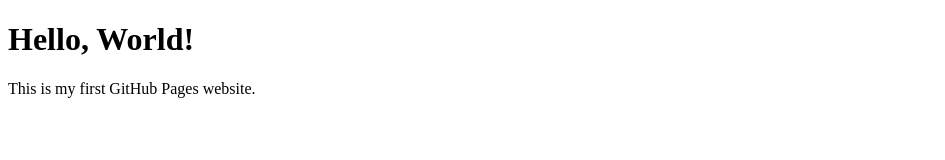
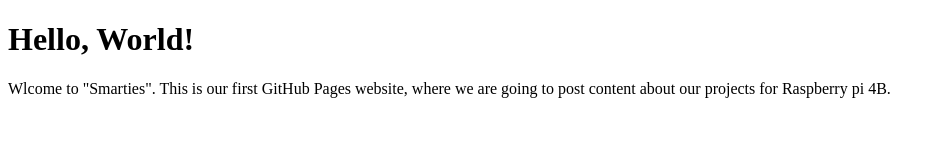
Before and after one commit to khrystynakoko/khrystynakoko, a plain HTML site: page index.html in a window 1280 px wide. Shown: the whole page, without its empty margins (0-945 px from the left). Drawn offline with Linux system fonts and the light colour scheme.

Commit message:
Update index.html

```diff
--- a/index.html
+++ b/index.html
@@ -7,6 +7,6 @@
 </head>
 <body>
     <h1>Hello, World!</h1>
-    <p>This is my first GitHub Pages website.</p>
+    <p>Wlcome to "Smarties". This is our first GitHub Pages website, where we are going to post content about our projects for Raspberry pi 4B. </p>
 </body>
 </html>
```
